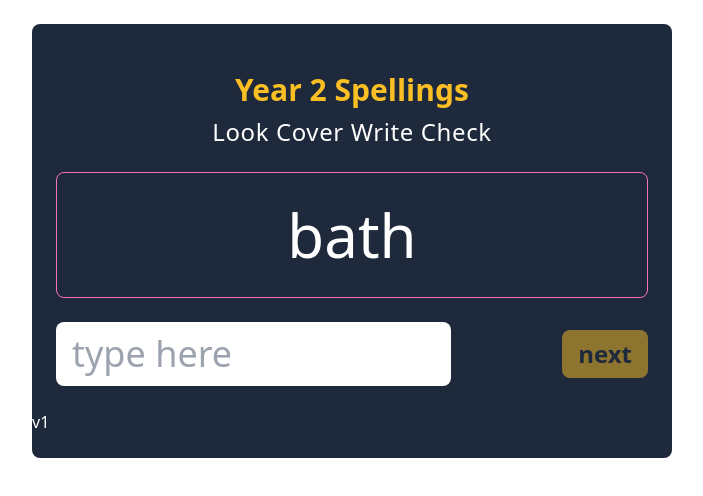
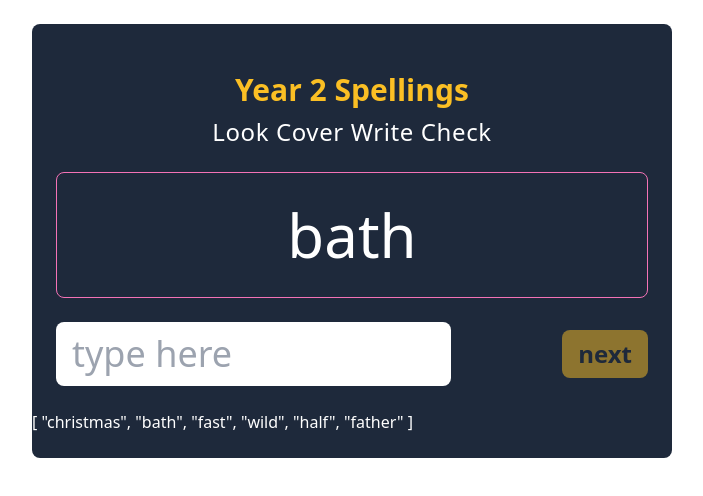
Before and after one commit to hellodeborahuk/spelling-game, a Nuxt app: page / in a window 1280 px wide. Shown: the top 496 px of the page, without its empty margins (288-991 px from the left). Built offline with nearby package versions, Linux system fonts and the light colour scheme; what oh-vue-icons would draw is missing.

Commit message:
testing 2

```diff
--- a/pages/index.vue
+++ b/pages/index.vue
@@ -20,7 +20,7 @@
             </form>
             <button @click="playAgain" v-if="isComplete" class="mt-4 md:mt-6 bg-pink-400 rounded-lg px-4 py-2 text-slate-800 text-2xl font-semibold hover:bg-amber-400 ease-in duration-150">play again <v-icon name="md-replay" class="w-6 h-6" /></button>
         </div>
-        <span>v1</span>
+        <span>{{ wordSet }}</span>
 
     </div>
 </template>
```
